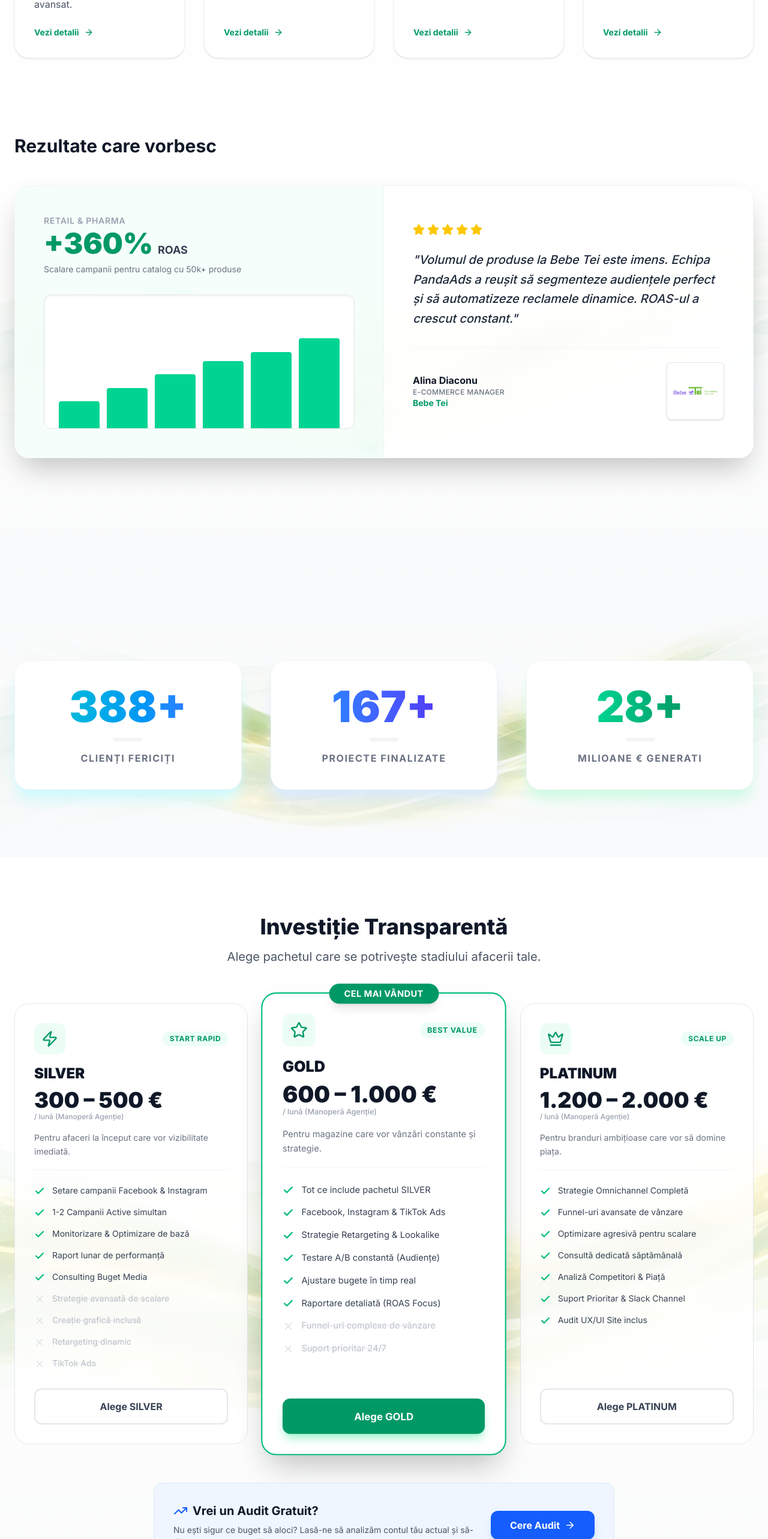
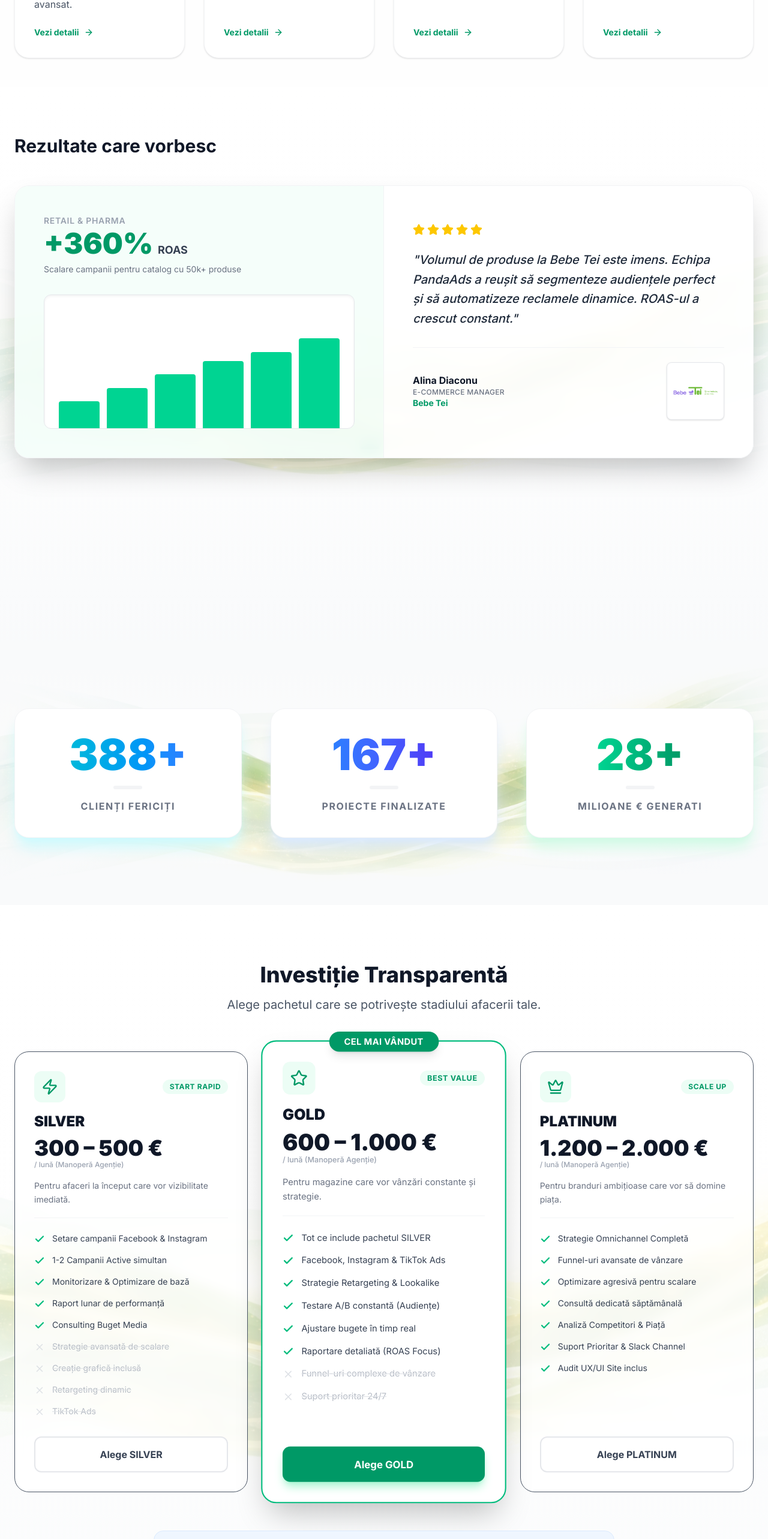
Before and after one commit to adriancosmin11/PandaAds, a Next.js app in the folder frontend/: page / in a window 1280 px wide. Shown: the part 1754-4320 px from the top of the page at 60% size. Built offline with nearby package versions, Linux system fonts and the light colour scheme; no server answers; the database is empty.

Commit message:
fix adspricing

```diff
--- a/frontend/components/AdsPricing.jsx
+++ b/frontend/components/AdsPricing.jsx
@@ -106,7 +106,7 @@ export default function AdsPricing({ data }) {
               className={`relative flex flex-col p-8 rounded-3xl transition-all duration-300 ${
                 plan.popular
                   ? "bg-white border-2 border-emerald-500 shadow-2xl scale-105 z-10"
-                  : "bg-white/80 backdrop-blur-sm border border-gray-200 hover:border-emerald-300 hover:shadow-xl"
+                  : "bg-white/80 backdrop-blur-sm border border-gray-600 hover:border-emerald-300 hover:shadow-xl"
               }`}
             >
               {/* Badge pentru Popular */}
--- a/frontend/components/CaseStudy.jsx
+++ b/frontend/components/CaseStudy.jsx
@@ -127,7 +127,7 @@ const CaseStudy = () => {
   };
 
   return (
-    <section className="relative py-20 pb-60 overflow-hidden bg-white">
+    <section className="relative py-20 pb-80 overflow-hidden bg-white">
       {/* --- BACKGROUND WAVES --- */}
       <div className="absolute inset-0 z-0 pointer-events-none">
         <Image
```
